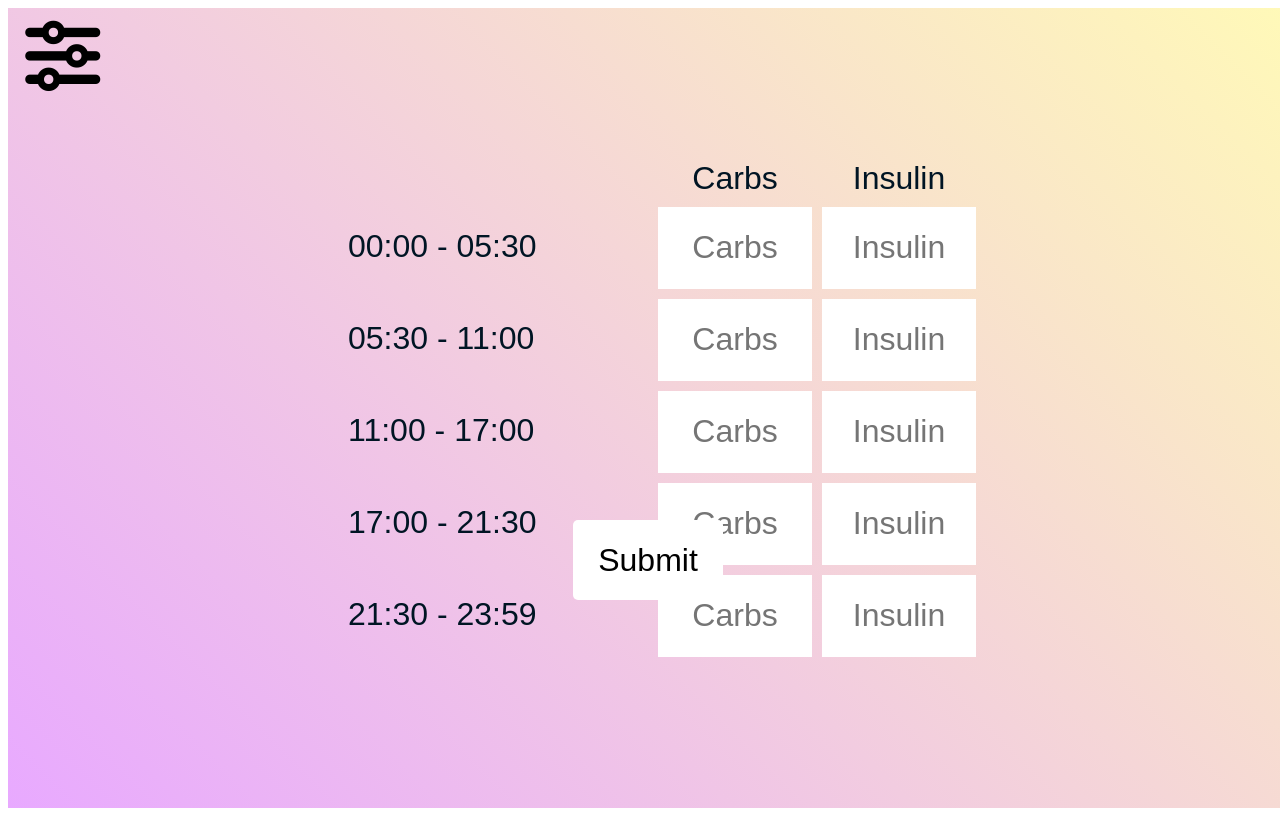
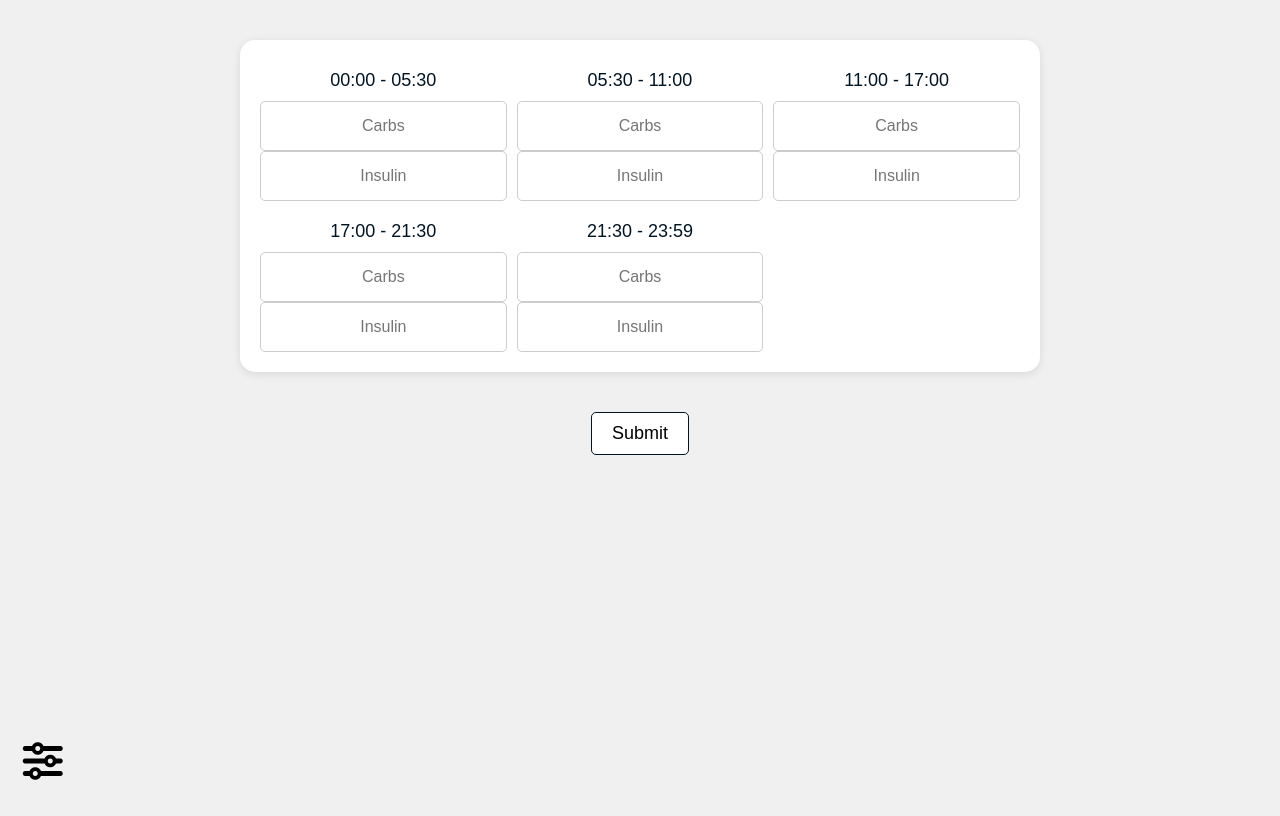
Before and after one commit to oliverwhittle/Insulin-Calculator, a plain HTML site: page settings.html in a window 1280 px wide. Drawn offline with nearby package versions, Linux system fonts and the light colour scheme.

Commit message:
Updated the UI

```diff
--- /dev/null
+++ b/settings.css
@@ -0,0 +1,63 @@
+body {
+    margin: 0;
+    padding: 0;
+    font-family: Arial, sans-serif;
+    background-color: #f0f0f0;
+}
+
+#insulinPage {
+     position: fixed;
+    bottom: 1%;
+    left: 1%;
+    width: 60px;
+    height: 60px;
+    background-color: transparent;
+    font-size: 40px;
+    border: none;
+}
+
+#container {
+    display: grid;
+    grid-template-columns: 1fr 1fr 1fr;
+    gap: 10px;
+    width: 90%;
+    max-width: 800px;
+    margin: 40px auto;
+    padding: 20px;
+    box-sizing: border-box;
+    background-color: #fff;
+    border-radius: 15px;
+    box-shadow: 0 2px 8px rgba(0, 0, 0, 0.1);
+}
+
+.timeLabel {
+    font-size: 18px;
+    color: #001524;
+    display: flex;
+    align-items: center;
+    justify-content: center;
+    text-align: center;
+    padding: 10px;
+}
+
+.input {
+    width: 100%;
+    height: 50px;
+    font-size: 16px;
+    text-align: center;
+    background-color: #ffffff;
+    border: 1px solid #ccc;
+    border-radius: 5px;
+    box-sizing: border-box;
+}
+
+#submitRatios {
+    margin: 30px auto 0;
+    display: block;
+    border-radius: 5px;
+    background-color: #ffffff;
+    border: 1px solid #001524;
+    padding: 10px 20px;
+    font-size: 18px;
+    cursor: pointer;
+}
--- a/page2.html
+++ b/settings.html
@@ -5,40 +5,46 @@
   <meta http-equiv="X-UA-Compatible" content="IE=edge">
   <meta name="viewport" content="width=1070, initial-scale=1.0">
   <script src="https://kit.fontawesome.com/7dd35e3e4c.js" crossorigin="anonymous"></script>
-  <link rel="stylesheet" href="stylepage2.css"></link>
+  <link rel="stylesheet" href="settings.css"></link>
   <title>Diabetes Calculator</title>
   <link rel="icon" type="image/x-icon" href="https://img.icons8.com/external-flaticons-flat-flat-icons/64/null/external-diabetes-fitness-at-home-flaticons-flat-flat-icons.png">
 </head>
 <body onload="setValues()">
-    <div id="background">
-        <button type="button" id="insulinPage" onclick="window.location.href='index.html';"><i class="fa-solid fa-sliders"></i></button>
-        <div id="container">
-            <br></br>
-            <label class="label1">Carbs</label>
-            <label class="label1">Insulin</label>
+    <button type="button" id="insulinPage" onclick="window.location.href='index.html';"><i class="fa-solid fa-sliders"></i></button>
+    <div id="container">
 
-            <label for="input1" class="label2">00:00 - 05:30</label>
-            <input placeholder="Carbs" type="text" class="input" name="input1" id="dawnCarbRatio">
-            <input placeholder="Insulin" type="text" class="input" name="input1" id="dawnInsulinRatio">
+      <div class="row">
+        <label for="input1" class="timeLabel">00:00 - 05:30</label>
+        <input placeholder="Carbs" type="text" class="input" id="dawnCarbRatio" name="input1">
+        <input placeholder="Insulin" type="text" class="input" id="dawnInsulinRatio" name="input1">
+      </div>
 
-            <label for="input2" class="label2">05:30 - 11:00</label>
-            <input placeholder="Carbs" type="text" class="input" name="input2" id="sunriseCarbRatio">
-            <input placeholder="Insulin" type="text" class="input" name="input2" id="sunriseInsulinRatio">
+      <div class="row">
+        <label for="input2" class="timeLabel">05:30 - 11:00</label>
+        <input placeholder="Carbs" type="text" class="input" id="sunriseCarbRatio" name="input2">
+        <input placeholder="Insulin" type="text" class="input" id="sunriseInsulinRatio" name="input2">
+      </div>
 
-            <label for="input3" class="label2">11:00 - 17:00</label>
-            <input placeholder="Carbs" type="text" class="input" name="input3" id="middayCarbRatio">
-            <input placeholder="Insulin" type="text" class="input" name="input3" id="middayInsulinRatio">
+      <div class="row">
+        <label for="input3" class="timeLabel">11:00 - 17:00</label>
+        <input placeholder="Carbs" type="text" class="input" id="middayCarbRatio" name="input3">
+        <input placeholder="Insulin" type="text" class="input" id="middayInsulinRatio" name="input3">
+      </div>
 
-            <label for="input4" class="label2">17:00 - 21:30</label>
-            <input placeholder="Carbs" type="text" class="input" name="input4" id="sunsetCarbRatio">
-            <input placeholder="Insulin" type="text" class="input" name="input4" id="sunsetInsulinRatio">
+      <div class="row">
+        <label for="input4" class="timeLabel">17:00 - 21:30</label>
+        <input placeholder="Carbs" type="text" class="input" id="sunsetCarbRatio" name="input4">
+        <input placeholder="Insulin" type="text" class="input" id="sunsetInsulinRatio" name="input4">
+      </div>
 
-            <label for="input5" class="label2">21:30 - 23:59</label>
-            <input placeholder="Carbs" type="text" class="input" name="input5" id="nightCarbRatio">
-            <input placeholder="Insulin" type="text" class="input" name="input5" id="nightInsulinRatio">
-        </div>
-        <button type="button" id="submitRatios">Submit</button>
+      <div class="row">
+        <label for="input5" class="timeLabel">21:30 - 23:59</label>
+        <input placeholder="Carbs" type="text" class="input" id="nightCarbRatio" name="input5">
+        <input placeholder="Insulin" type="text" class="input" id="nightInsulinRatio" name="input5">
+      </div>
     </div>
+
+    <button type="button" id="submitRatios">Submit</button>
   <script src="https://code.jquery.com/jquery-3.6.1.min.js"></script>
   <!--<script src="app.js"></script>-->
   <script>
--- a/style.css
+++ b/style.css
@@ -1,143 +1,148 @@
-#background {
-    width: 100vw;
-    height: 100vh;
-    background-color: rgb(232,169,255);
-    background-image: linear-gradient(45deg, rgba(232,169,255,1) 0%, rgba(255,249,184,1) 100%);
+body {
+    margin: 0;
+    padding: 0;
+    background-color: lightsalmon;
+    font-family: Arial, sans-serif;
 }
-label {
-    font-size: 32px;
-    width:300px;
-    height: 80px;
-    color: #001524;
-    font-family: Arial;
-}
-input, button {
-    width: 150px;
-    height: 80px;
-    font-size: 32px;
-}
+
 #ratiosPage {
     position: fixed;
-    top: 1%;
+    bottom: 1%;
     left: 1%;
-    width: 100px;
-    height: 100px;
+    width: 60px;
+    height: 60px;
+    background-color: transparent;
+    font-size: 40px;
     border: none;
-    justify-self: center;
-    background-color: transparent;
-    font-size: 75px;
 }
 
 #body {
     position: fixed;
-    top: 35%;
+    top: 30%;
     left: 50%;
     transform: translate(-50%, -50%);
-
-    background: rgb(0,0,0);
-    background: radial-gradient(circle, rgba(0,0,0,0.8871866295264624) 50%, rgba(0,0,0,1) 100%);
-    height: 800px;
-    width: 600px;
-    border-radius: 45px;
+    background: radial-gradient(circle, rgba(0,0,0,0.88) 50%, rgba(0,0,0,1) 100%);
+    height: 400px;
+    width: 90%;
+    border-radius: 25px;
     display: flex;
     justify-content: center;
+    padding: 10px;
 }
+
 #screen {
     position: relative;
     top: 36%;
     transform: translate(0, -50%);
-    width: 400px;
-    height: 400px;
+    width: 80%;
+    height: 200px;
     justify-content: center;
     background-color: #4ebbc1;
     border-radius: 5px;
     display: flex;
+    flex-direction: column;
+    align-items: center;
 }
+
 #carbIntakeContainer {
     align-self: center;
-    display: grid;
-    grid-auto-flow: row;
-    grid-auto-rows: 140px;
+    display: flex;
+    flex-direction: column;
+    gap: 20px;
+    justify-content: space-evenly;
+    align-items: center;
+}
+
+#carbIntakeContainer label {
+    text-align: center;
+    font-size:  16px;
+    font-weight: bold;
+}
+
+#carbIntakeContainer input {
+    width: 80px;
+    height: 80px;
+    border: none;
+    text-align: center;
+    border-radius: 45px;
+    font-size: 18px;
+}
+
+#submitInsulin {
+    text-align: center;
+    background-color: #ffffff;
+    border: none;
+    padding: 10px;
+    border-radius: 5px;
+    font-size: 18px;
+}
+
+#strip {
+    position: fixed;
+    top: 100%;
+    left: 50%;
+    transform: translate(-50%, -50%);
+    background-color: #ffffff;
+    width: 30px;
+    height: 150px;
+    border-bottom-left-radius: 30px;
+    border-bottom-right-radius: 30px;
+}
+
+#glucoseLevelContainer {
+    position: fixed;
+    top: 120%;
+    left: 50%;
+    transform: translate(-50%, -50%);
+    display: flex;
+    gap: 20px;
+    flex-direction: column;
     justify-content: center;
     align-items: center;
 }
-#carbIntakeContainer label{
-    text-align: center;
-}
-#carbIntakeContainer input{
-    width: 100px;
-    height: 100px;
-    justify-self: center;
-    border: none;
-    text-align: center;
-    border-radius: 45px;
-}
-#submitInsulin {
-    position: fixed;
-    top: 120%;
-    transform: translate(0, -50%);
-    border-radius: 5px;
-    background-color: #ffffff;
-    border: none;
-}
-#strip {
-    position: fixed;
-    top: 53%;
-    left: 50%;
-    transform: translate(-50%, -50%);
-    background-color: #ffffff;
-    width: 50px;
-    height: 200px;
-    border-bottom-left-radius: 45px;
-    border-bottom-right-radius: 45px;
-}
-#glucoseLevelContainer {
-    position: fixed;
-    top: 65%;
-    left: 50%;
-    transform: translate(-50%, -50%);
-    display: grid;
-    grid-auto-flow: row;
-    grid-auto-rows: 140px;
-    justify-content: center;
-    align-items: center;
-}
+
 #glucoseLevelContainer label {
     text-align: center;
+    font-size: 16px;
+    font-weight: bold;
 }
 
 #glucoseLevelContainer #bloodDrop {
-    width: 100px;
-    height: 100px;
+    width: 80px;
+    height: 80px;
     border: none;
     justify-self: center;
     background-color: crimson;
     border-radius: 80% 0 55% 50% / 55% 0 80% 50%;
     transform: rotate(-45deg);
 }
+
 #glucoseLevelContainer input {
-    width: 100px;
-    height: 100px;
+    width: 80px;
+    height: 80px;
     border: none;
     justify-self: center;
     text-align: center;
     background-color: transparent;
     transform: rotate(45deg);
+    font-size: 18px;
 }
+
 #outputContainer {
     position: fixed;
-    top: 84%;
+    top: 94%;
     left: 50%;
     transform: translate(-50%, -50%);
-    width: 600px;
-    height: 200px;
+    width: 90%;
+    height: 150px;
     display: flex;
     justify-content: center;
     align-content: center;
 }
+
 #outputContainer label {
-    width: 600px;
-    height: 200px;
-    font-size: 150px;
+    width: 100%;
+    height: 100%;
+    font-size: 60px;
     text-align: center;
 }
--- a/stylepage2.css
+++ /dev/null
@@ -1,86 +0,0 @@
-#background {
-    width: 100vw;
-    height: 100vh;
-    background-color: rgb(232,169,255);
-    background-image: linear-gradient(45deg, rgba(232,169,255,1) 0%, rgba(255,249,184,1) 100%);
-}
-.label2 {
-    font-size: 32px;
-    width:300px;
-    height: 80px;
-    color: #001524;
-    font-family: Arial;
-    text-align: center;
-    display: flex;
-    align-items: center;
-}
-
-.label1 {
-    font-size: 32px;
-    width:154px;
-    color: #001524;
-    font-family: Arial;
-    text-align: center;
-}
-#background {
-    display: flex;
-    justify-content: center;
-    align-items: center;
-    height: 100vh;
-    margin: 0;
-}
-#insulinPage {
-    position: fixed;
-    top: 1%;
-    left: 1%;
-    width: 100px;
-    height: 100px;
-    border: none;
-    justify-self: center;
-    background-color: transparent;
-    font-size: 75px;
-}
-#container {
-    display: grid;
-    grid-template-columns: 1fr 1fr 1fr;
-    grid-gap: 10px;
-    width: 600px;
-}
-input, button {
-    width: 150px;
-    height: 80px;
-    font-size: 32px;
-}
-#body {
-    position: fixed;
-    top: 35%;
-    left: 50%;
-    transform: translate(-50%, -50%);
-
-    background: rgb(0,0,0);
-    background: radial-gradient(circle, rgba(0,0,0,0.8871866295264624) 50%, rgba(0,0,0,1) 100%);
-    height: 800px;
-    width: 600px;
-    border-radius: 45px;
-    display: flex;
-    justify-content: center;
-}
-#submitRatios {
-    position: fixed;
-    top: 70%;
-    transform: translate(0, -50%);
-    border-radius: 5px;
-    background-color: #ffffff;
-    border: none;
-}
-.input {
-    width: 100px;
-    height: 100px;
-    justify-self: center;
-    border: none;
-    text-align: center;
-    font-size: 32px;
-    background-color: #ffffff;
-    width: 150px;
-    height: 80px;
-}
```
Also changed, not shown: index.html (+2 -5 lines).
